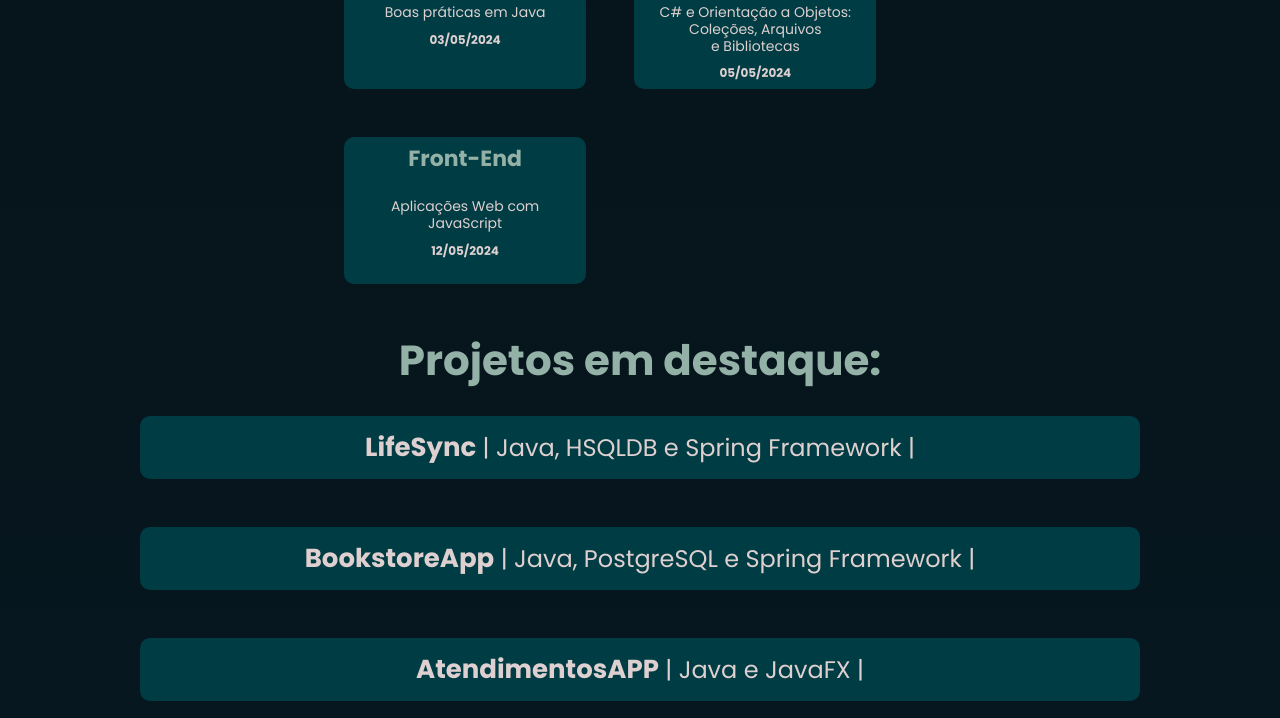
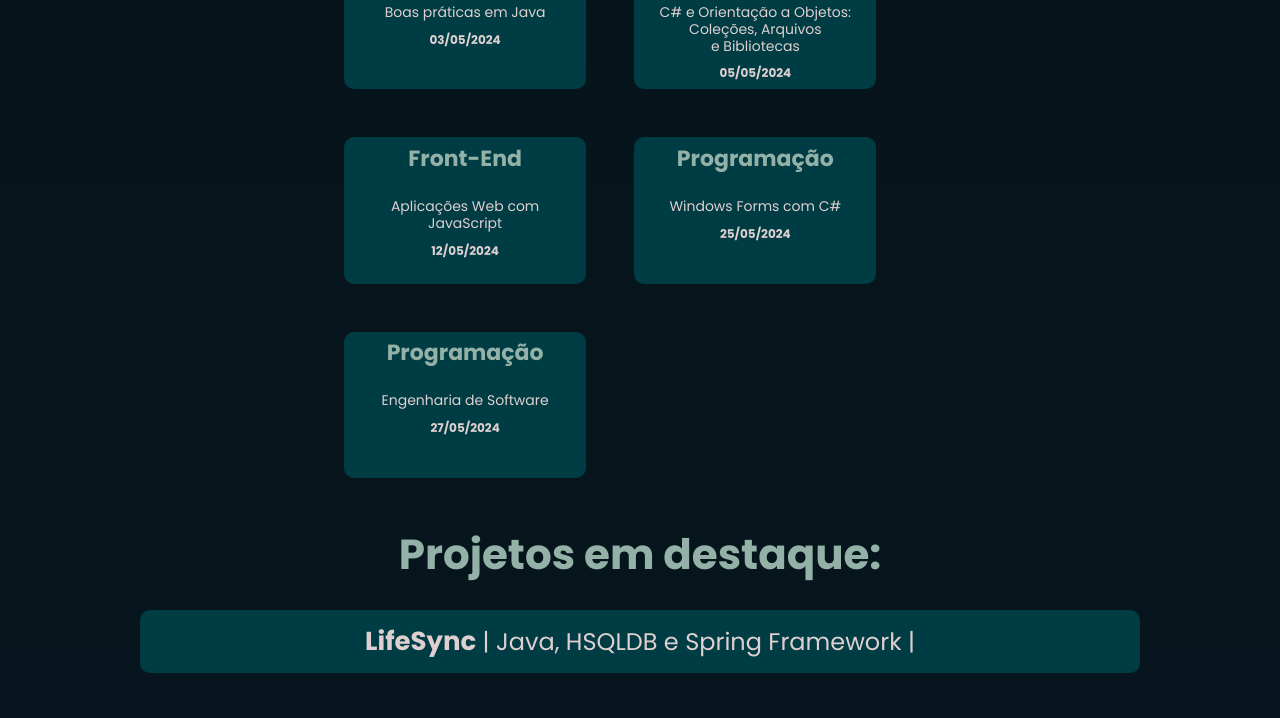
Before and after one commit to Beforg/portfolio, a plain HTML site: page index.html in a window 1280 px wide. Shown: the part 1820-2538 px from the top of the page. Drawn offline with Linux system fonts and the light colour scheme.

Commit message:
update: formações

```diff
--- a/index.html
+++ b/index.html
@@ -112,6 +112,20 @@
                         <p class="formacao__itens-texto-data"><strong>12/05/2024</strong></p>
                     </a>
                 </li>
+                <li class="formacao__itens-item">
+                    <a class="link-cur" href="https://cursos.alura.com.br/degree/certificate/568d8733-b35c-4d8e-b2c9-316f8baedd86?lang=pt_BR" target="_blank">
+                        <h3 class="formacao__itens-titulo">Programação</h3>
+                        <p class="formacao__itens-texto">Windows Forms com C#</p>
+                        <p class="formacao__itens-texto-data"><strong>25/05/2024</strong></p>
+                    </a>
+                </li>
+                <li class="formacao__itens-item">
+                    <a class="link-cur" href="https://cursos.alura.com.br/degree/certificate/796a2f76-1217-425c-a850-f5e0d76bf0b0?lang=pt_BR" target="_blank">
+                        <h3 class="formacao__itens-titulo">Programação</h3>
+                        <p class="formacao__itens-texto">Engenharia de Software</p>
+                        <p class="formacao__itens-texto-data"><strong>27/05/2024</strong></p>
+                    </a>
+                </li>
             </ul>
         </div>
     </section>
```
Also changed, not shown: about.html (+2 -2 lines).
